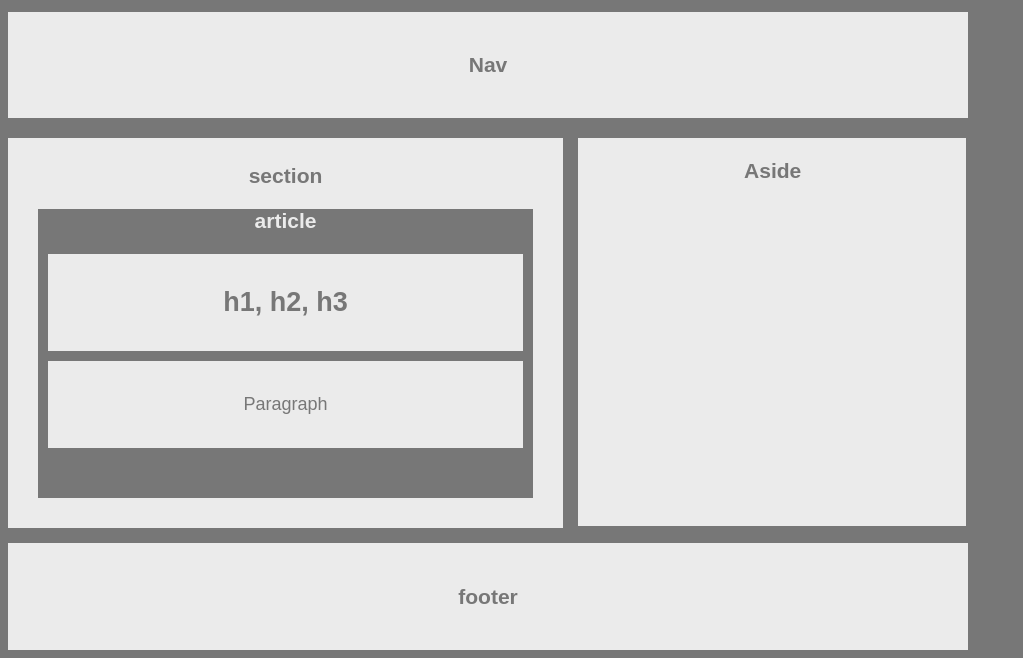
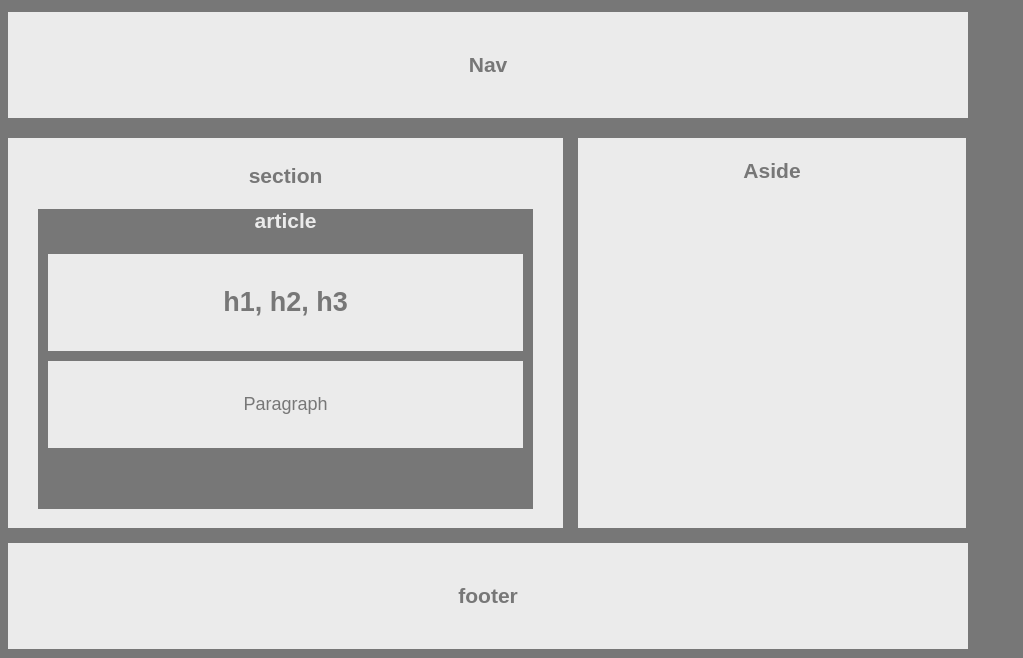
Before and after one commit to eplaza18/HW-Wireframe, a plain HTML site: page index.html in a window 1280 px wide. Shown: the part 148-806 px from the top of the page, without its empty margins (0-1023 px from the left). Drawn offline with Linux system fonts and the light colour scheme.

Commit message:
fixed spacing issues

```diff
--- a/index.html
+++ b/index.html
@@ -7,7 +7,7 @@
 
 <body>
 
-    <container class="main">
+    <div class="container">
         <div class="header">
             <h1>Header</h1>
         </div>
@@ -18,7 +18,7 @@
 
         <div class="section">
             <h3>section</h3>
-            <div class ="article">
+                <div class ="article">
                     <h3>article</h3>
                     <h2>h1, h2, h3</h2>
                     <p>Paragraph</p>
@@ -36,6 +36,6 @@
         <div class="footer">
             <h3>footer</h3>
         </div>
-    </container>
+    </div>
 
 </body>
--- a/styles/style.css
+++ b/styles/style.css
@@ -6,7 +6,9 @@ body {
     font-size: 18px;
 
 }
-
+.container {
+    align: center;
+}
 .header {
     background: #ebebeb;
     text-align: center;
@@ -29,14 +31,14 @@ body {
     text-align: center;
     float: left;
     margin-top: 15px;
+    height: 355px;
 }
 
 .aside{
     background: #ebebeb;
     text-align: center;
-    padding-bottom: 322px;
-    padding-right: 165px;
-    padding-left: 166px;
+    height: 390px;
+    width: 388px;
     margin: 15px 0px 0px 15px;
     float: left;
 }
@@ -51,7 +53,7 @@ body {
     color: #ebebeb;
     background: #777;
     text-align: center;
-    padding-bottom: 40px;
+    height: 300px;
 
 }
 
```
